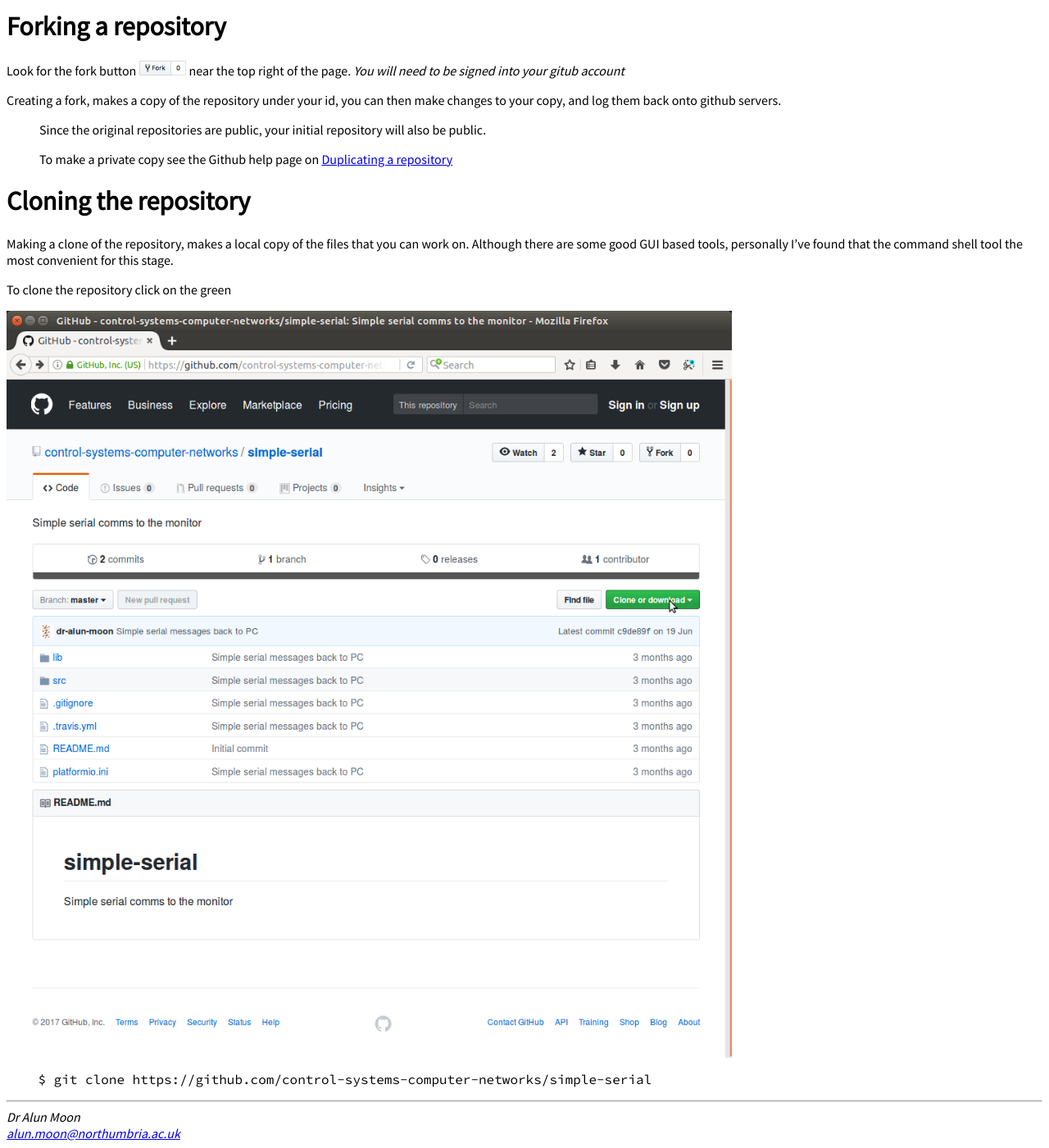
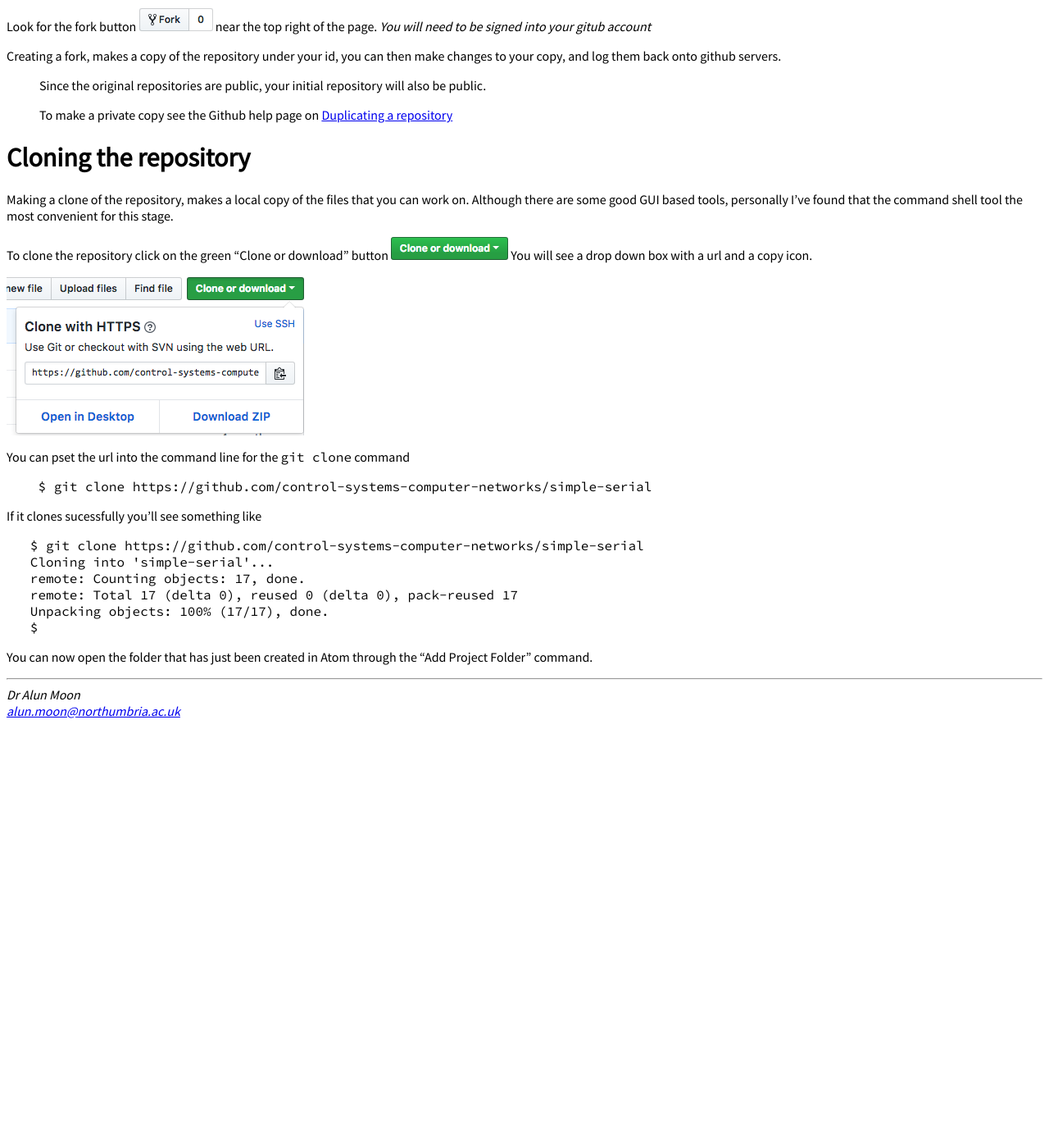
Before and after one commit to kf5011/kf5011.github.io, a Jekyll site: the page built from getting-started.md, in a window 1280 px wide and 1400 px high, scrolled down 1279 px. Shown: the whole window at 82% size. Built offline with Jekyll 4.4.1, drawn with Linux system fonts in a browser that asks for light colours; our own code applies the rules of GitHub Pages for plain Markdown files; after the commit the page ends 2164 px from its top, so only the background shows below that.

Commit message:
Getting started is up to cloning a repository

`````diff
--- a/getting-started.md
+++ b/getting-started.md
@@ -23,10 +23,10 @@ The exercises for the practical sessions and the base skeleton for the assignmen
 ## Lab material
 Lab material will be distributed via public repositories, linked to from the module pages.  While you can download a .zip file containing the source, or clone the public repository, a better option is to fork the repository (which requires a Github account).
 
-![Github page](images/github-page.png){: style="width:45em" }
+![Github page](images/github-page.png){: width='650' }
 
 # Forking a repository
-Look for the fork button ![fork button](images/fork-button.png){: style="height:18px"} near the top right of the page.  _You will need to be signed into your gitub account_
+Look for the fork button ![fork button](images/fork-button.png) near the top right of the page.  _You will need to be signed into your gitub account_
 
 Creating a fork, makes a copy of the repository under your id, you can then make changes to your copy, and log them back onto github servers.
 
@@ -39,10 +39,26 @@ Creating a fork, makes a copy of the repository under your id, you can then make
 # Cloning the repository
 Making a clone of the repository, makes a local copy of the files that you can work on.  Although there are some good GUI based tools, personally I've found that the command shell tool the most convenient for this stage.
 
-To clone the repository click on the green
+To clone the repository click on the green "Clone or download" button
+![git clone](images/clone-button.png)  You will see a drop down box with a url and a copy icon.
 
-![git clone](images/clone-repro.png){: style="width:70%"}
+![git clone](images/clone-button-url.png)
 
-   ````shell_session
+You can pset the url into the command line for the `git clone` command
+
+   ```shell_session
     $ git clone https://github.com/control-systems-computer-networks/simple-serial
    ```
+
+If it clones sucessfully you'll see something like
+
+   ```shell_session
+   $ git clone https://github.com/control-systems-computer-networks/simple-serial
+   Cloning into 'simple-serial'...
+   remote: Counting objects: 17, done.
+   remote: Total 17 (delta 0), reused 0 (delta 0), pack-reused 17
+   Unpacking objects: 100% (17/17), done.
+   $
+   ```
+
+You can now open the folder that has just been created in Atom through the "Add Project Folder" command.
`````
Also changed, not shown: images/clone-button-url.png (added), images/clone-button.png (added).
